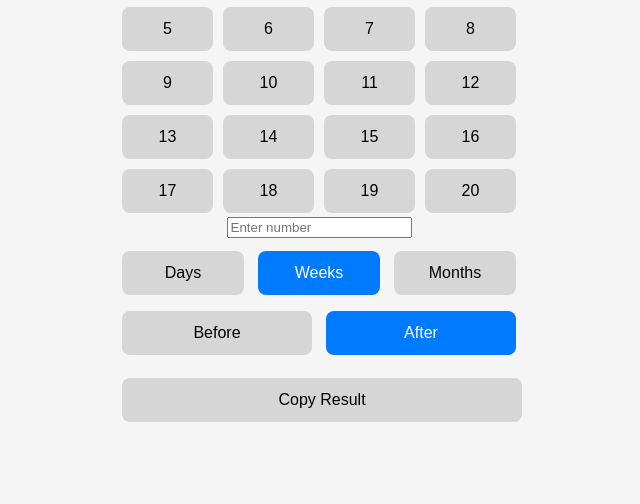
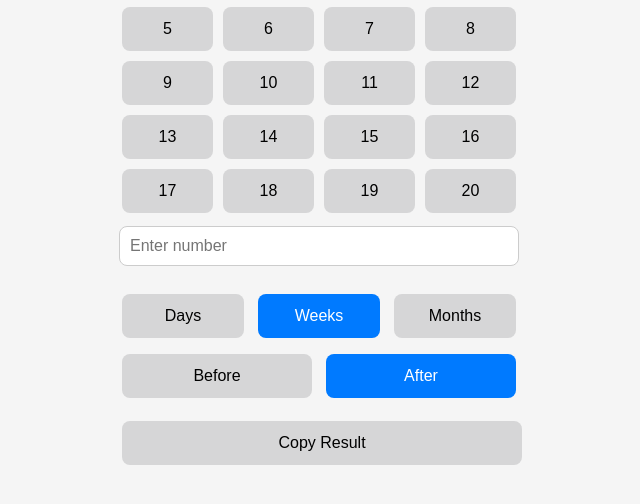
Before and after one commit to jaywang22/TimeFromToday, a plain HTML site: page index.html in a window 1280 px wide. Shown: the part 158-662 px from the top of the page, without its empty margins (321-961 px from the left). Drawn offline with Linux system fonts and the light colour scheme.

Commit message:
Add files via upload

```diff
--- a/index.html
+++ b/index.html
@@ -11,9 +11,11 @@
   <!-- iPhone / iOS Home Screen Icon -->
   <link rel="apple-touch-icon" href="icon.png">
 
-  <!-- iOS / theme behavior -->
+  <!-- Optional: theme color behind icon and status bar -->
   <meta name="apple-mobile-web-app-status-bar-style" content="black-translucent">
   <meta name="theme-color" content="#007AFF">
+
+  <!-- Prevent phone from zooming on input -->
   <meta name="format-detection" content="telephone=no">
 </head>
 <body>
@@ -23,16 +25,14 @@
     <!-- Number buttons grid -->
     <div id="buttons" class="buttons-grid"></div>
 
-    <!-- Manual number input -->
+    <!-- Manual number input (numeric keypad) -->
     <input
-  id="numberInput"
-  class="number-input"
-  type="tel"
-  inputmode="numeric"
-  pattern="[0-9]*"
-  placeholder="Enter number"
-  />
-
+      id="numberInput"
+      type="number"
+      inputmode="numeric"
+      pattern="[0-9]*"
+      placeholder="Enter number"
+    >
 
     <!-- Unit buttons -->
     <div id="unitButtons"></div>
```
